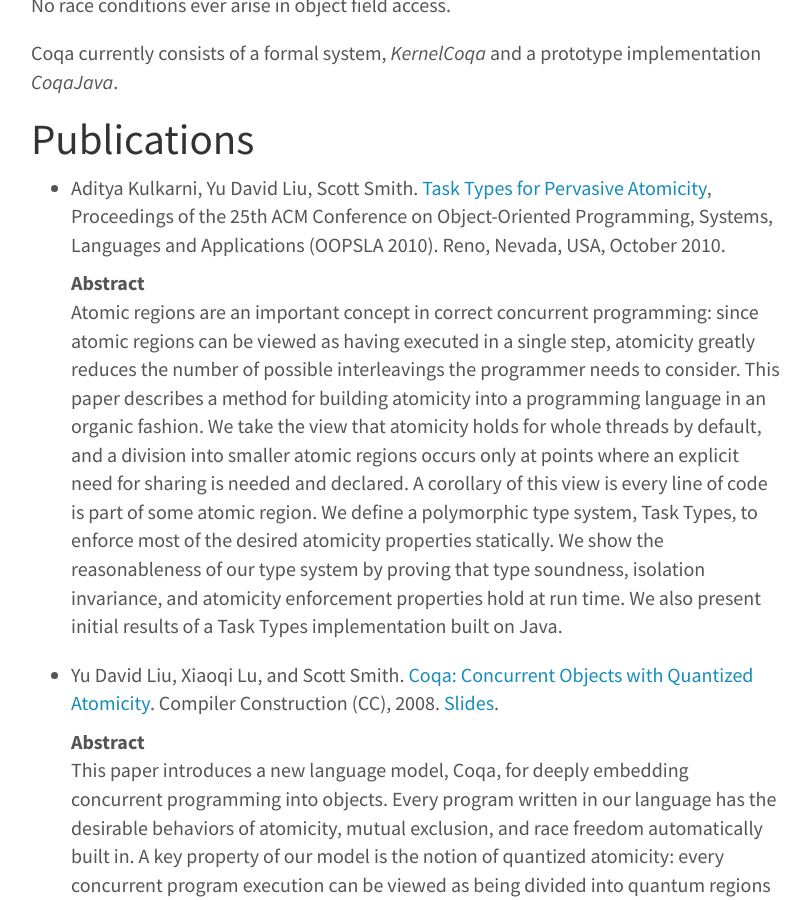
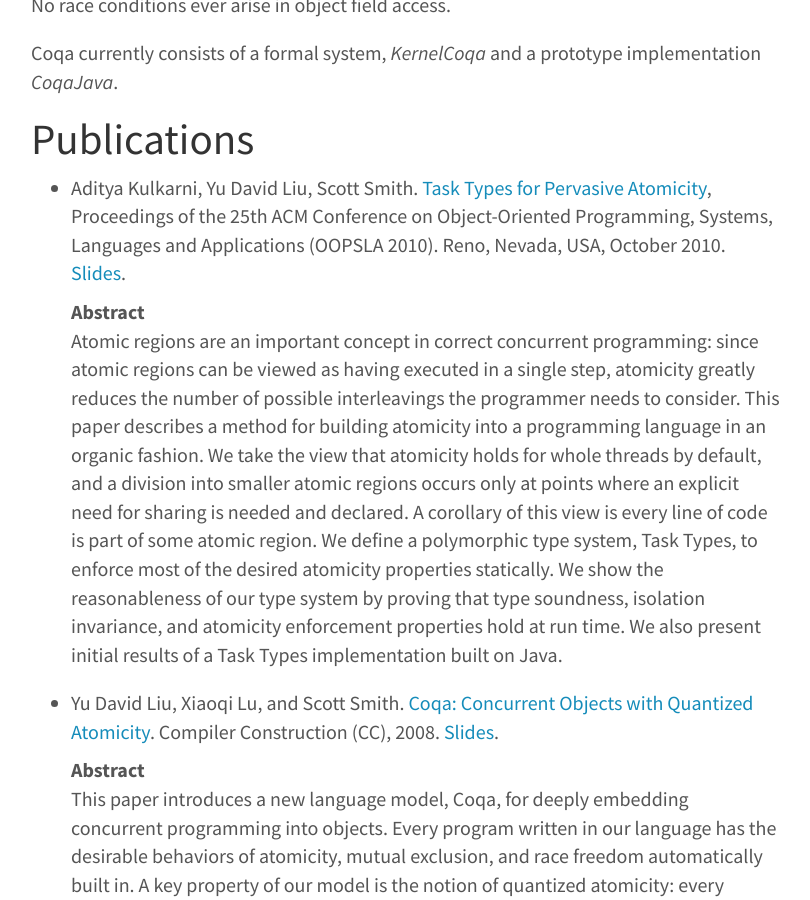
Before and after one commit to JHU-PL-Lab/www-pl-lab, a Jekyll site: the page built from projects/coqa/coqa.md, in a window 1280 px wide and 900 px high, scrolled down 986 px. Shown: the whole window, without its empty margins (234-1044 px from the left). Built offline with Jekyll 4.4.1, drawn with Linux system fonts in a browser that asks for light colours.

Commit message:
Add missing slides

```diff
--- a/projects/coqa/coqa.md
+++ b/projects/coqa/coqa.md
@@ -47,8 +47,9 @@
 - Aditya Kulkarni, Yu David Liu, Scott
   Smith. [Task Types for Pervasive Atomicity](/projects/coqa/papers/task-types-for-pervasive-atomicity.pdf),
   Proceedings of the 25th ACM Conference on Object-Oriented Programming,
-  Systems, Languages and Applications (OOPSLA 2010). Reno, Nevada, USA, October
-  2010.
+  Systems, Languages and Applications (OOPSLA 2010). Reno, Nevada, USA,
+  October 2010.
+  [Slides](/projects/coqa/slides/task-types-for-pervasive-atomicity-slides.pdf).
 
   Abstract
 
```
Also changed, not shown: projects/new-arch/new-arch.md (+2 -2 lines), 3 other files.
